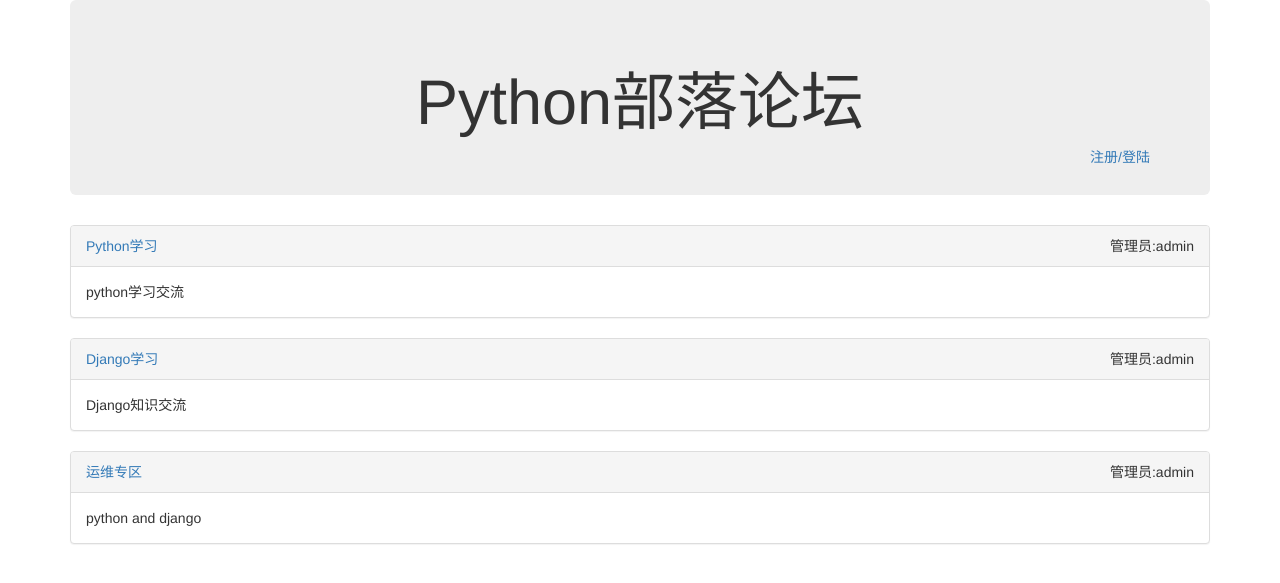
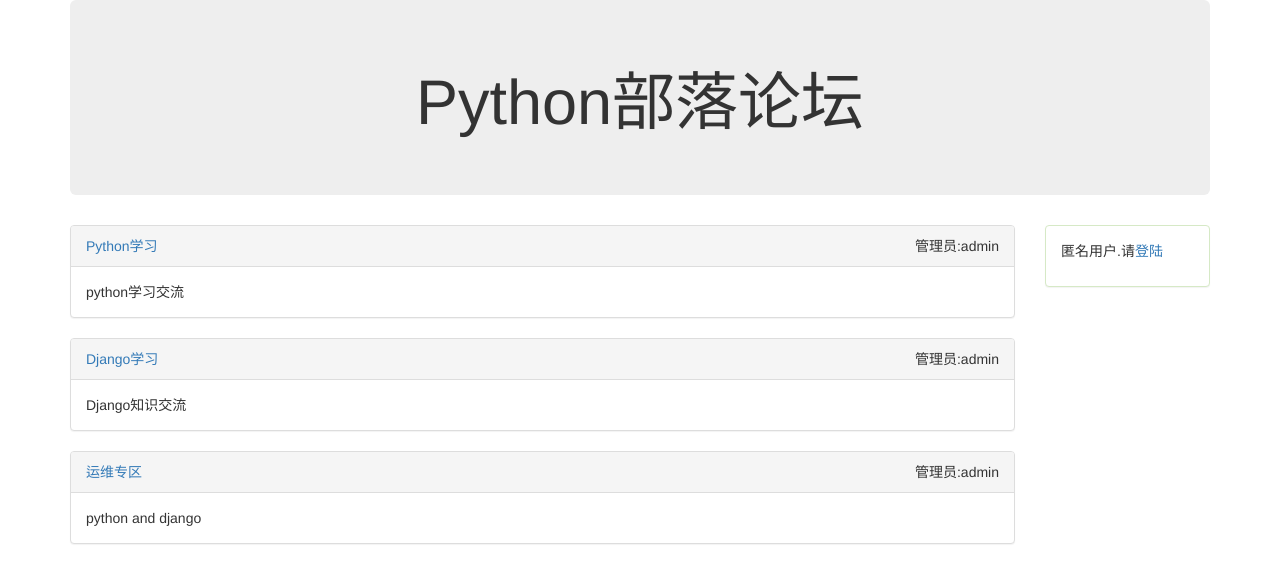
Before and after one commit to Adamwinwho/django, a Django app: template blocks/templates/blocks_list.html in a window 1280 px wide. Shown: the top 583 px of the page. Run offline with Django 3.2, Linux system fonts and the light colour scheme; the template is opened without the code that fills it: values that come from a table or form of the project are taken from there, others are empty; data comes from the database, SQL or seed files in the repository; both versions use the stored data as it was after the commit; parts of the project's set-up code (start-up, migrations or seed data) failed here and were passed over; some libraries are stand-ins or nearby versions.

Commit message:
增加用户登陆状态显示以及登出操作设置

```diff
--- a/articles/views.py
+++ b/articles/views.py
@@ -37,8 +37,8 @@ def article_create(request,block_id):
         if not title or not content:
             messages.add_message(request,messages.ERROR,u'标题和内容均不能为空')
             return render_to_response('article_create.html',{'b':block,'title':title,'content':content},context_instance=RequestContext(request))
-        owner = User.objects.all()[0] #TODO:
-        new_article = Article(block=block,owner=owner,title=title,content=content)
+        #owner = User.objects.all()[0] #TODO:
+        new_article = Article(block=block,owner=request.user,title=title,content=content)
         new_article.save()
         messages.add_message(request,messages.INFO,u'成功发表文章')
         return redirect(reverse("article_list",args=[block.id]))
--- a/blocks/templates/blocks_list.html
+++ b/blocks/templates/blocks_list.html
@@ -11,8 +11,9 @@
 		<div class="col-md-12">
 		  <div class="jumbotron">
 			<h1><center>Python部落论坛</center></h1>
-			<span class="pull-right"><a href={% url "logout_then_login" %}>注册/登陆</a></span>
 		  </div>
+        </div>
+        <div class="col-md-10">
 	      {% for b in blocks %}
 	      <div class="blockitem">
             <div class="panel panel-default">
@@ -27,6 +28,18 @@
 	      </div>
 	      {% endfor %}
 		</div>
+        <div class="col-md-2">
+          <div class="panel panel-success">
+            <div class="panel-body">
+              {% if user.is_authenticated %}
+                <p>{{user.username}}.欢迎来到论坛</p>
+                <a href="{% url "logout_then_login" %}">登出</a>
+              {% else %}
+                <p>匿名用户.请<a href="{% url "login" %}">登陆</a></p>
+              {% endif %}
+            </div>
+          </div>
+        </div>
 	  </div>
     </div>
   </body>
--- a/blocks/views.py
+++ b/blocks/views.py
@@ -5,4 +5,4 @@ from models import Blocks
 
 def blocks_list(request):
     blocks = Blocks.objects.all().order_by("-id")
-    return render_to_response("blocks_list.html",{"blocks":blocks})
+    return render_to_response("blocks_list.html",{"blocks":blocks,"user":request.user})
```
Also changed, not shown: db.sqlite3.
